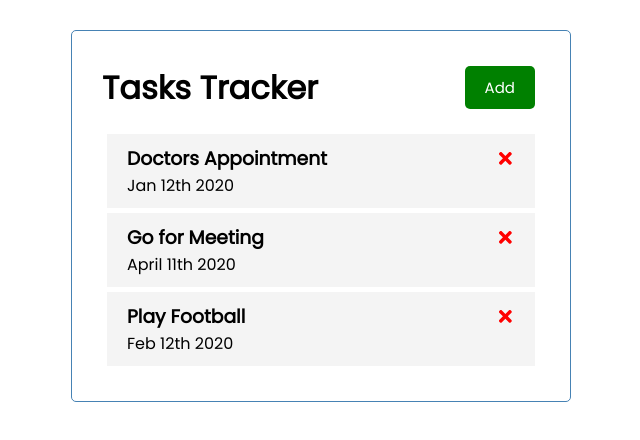
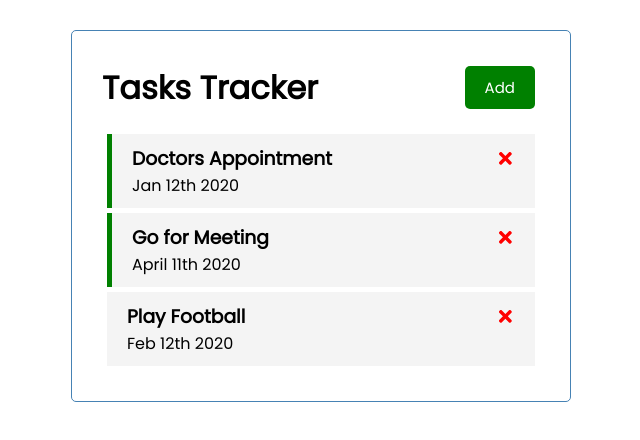
Before and after one commit to iamsuigeneris/tasks-tracker, a React (Create React App) app: page / in a window 1280 px wide. Shown: the top 440 px of the page, without its empty margins (319-959 px from the left). Built offline with nearby package versions, Linux system fonts and the light colour scheme.

Commit message:
reminder feature implementation

```diff
--- a/src/App.js
+++ b/src/App.js
@@ -30,10 +30,15 @@
   const deleteTask = (id) => {
     setTasks(tasks.filter((task) => task.id !== id ))
   }
+
+  // Toggle Reminder
+  const toggleReminder = (id) => {
+    setTasks(tasks.map((task) => task.id === id ? { ...task, reminder: !task.reminder} : task))
+  }
   return (
     <div className="container">
         <Header />
-        { tasks.length > 0 ? <Tasks tasks={tasks} onDelete={deleteTask} /> : 'No tasks to show' }
+        { tasks.length > 0 ? <Tasks tasks={tasks} onDelete={deleteTask} onToggle={toggleReminder} /> : 'No tasks to show' }
     </div>
   );
 }
--- a/src/components/Task.js
+++ b/src/components/Task.js
@@ -1,8 +1,8 @@
 import { FaTimes } from 'react-icons/fa'
 
-const Task = ({ task, onDelete }) => {
+const Task = ({ task, onDelete, onToggle }) => {
     return (
-        <div className='task'>
+        <div className={`task ${task.reminder ? 'reminder' :''}`} onDoubleClick={() => onToggle(task.id)}>
             <h3>{task.text} <FaTimes style={{ color:'red', cursor:'pointer'}} onClick={() => onDelete(task.id)} /> </h3>
             <p>{task.day}</p>
         </div>
--- a/src/components/Tasks.js
+++ b/src/components/Tasks.js
@@ -1,11 +1,11 @@
 import Task from './Task'
 
-const Tasks = ({ tasks, onDelete }) => {
+const Tasks = ({ tasks, onDelete, onToggle }) => {
     return (
         <div>
             {
                 tasks.map((task) => (
-                    <Task key={task.id} task={task} onDelete={onDelete} />
+                    <Task key={task.id} task={task} onDelete={onDelete} onToggle={onToggle} />
                 ))
             }
         </div>
```
Also changed, not shown: 1 other file (tests, documents, lock files or other folders).
